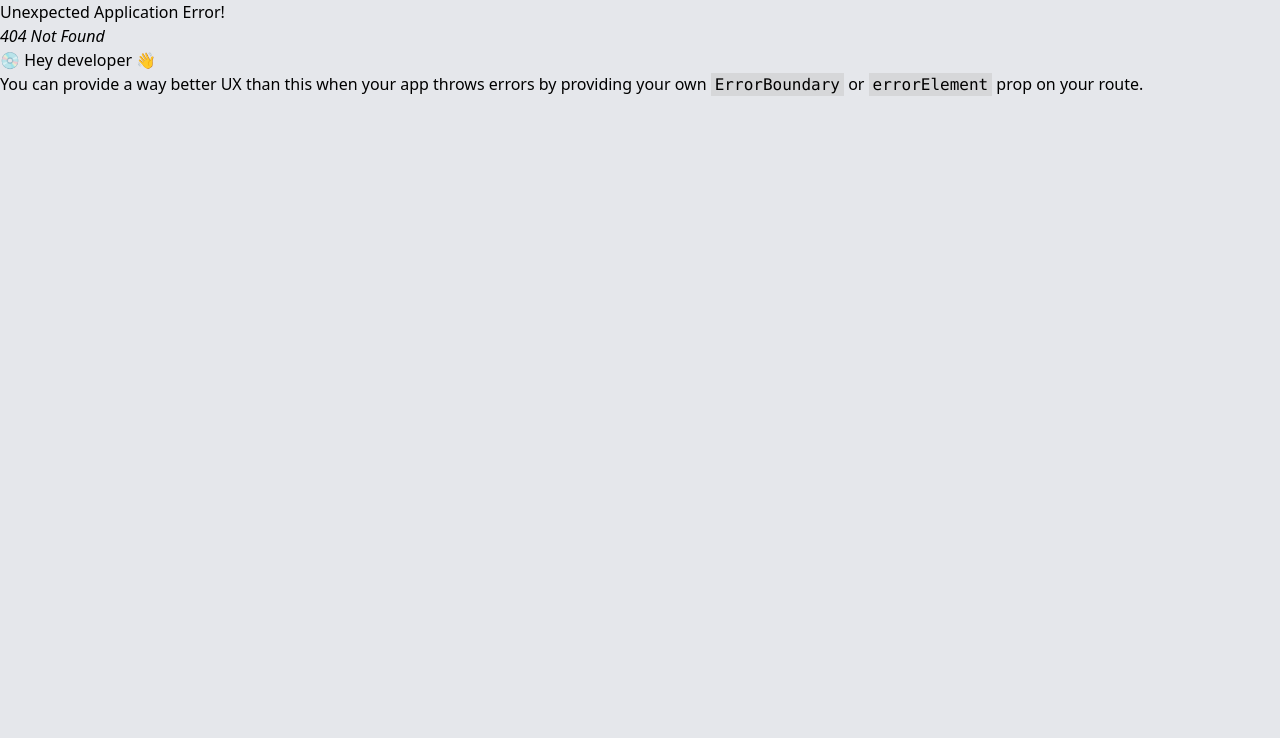
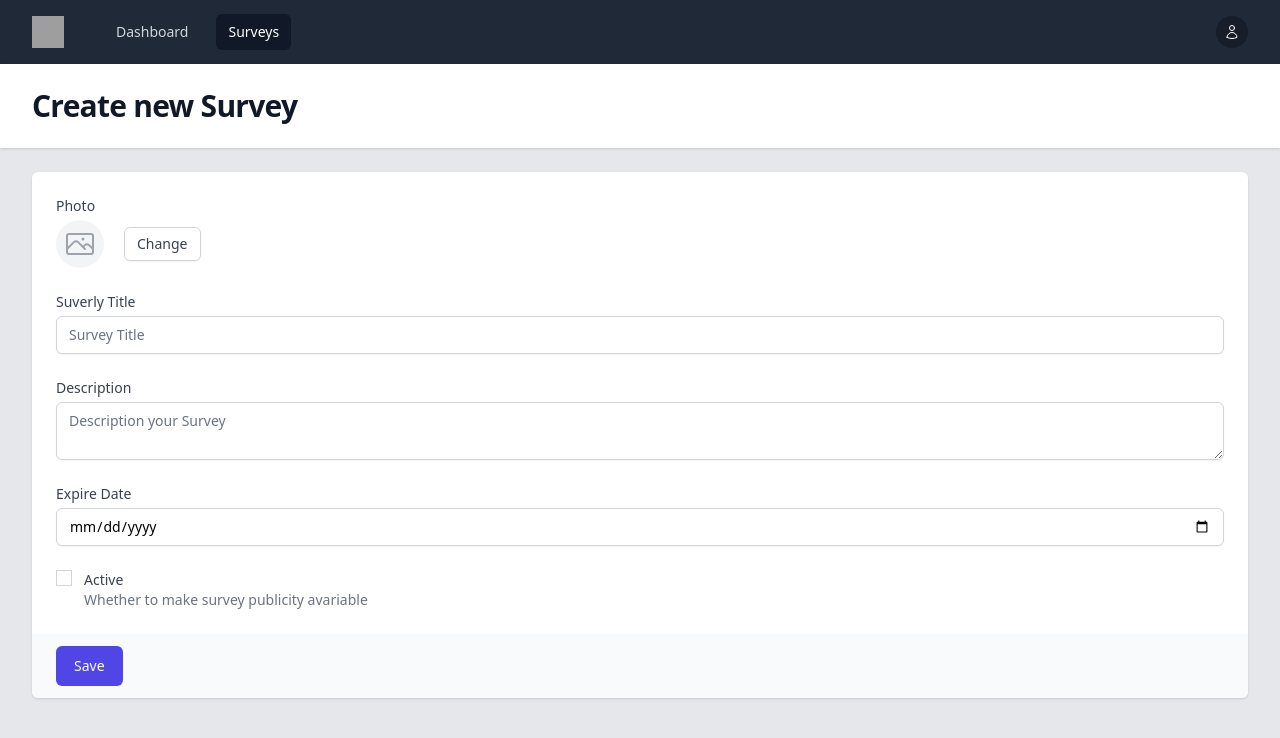
Before and after one commit to rvaldez20/laravel-react-app, a React (Vite) app in the folder react/: page /surveys/create in a window 1280 px wide. Before the commit this address had no page. Shown: the top 738 px of the page. Built offline with nearby package versions, Linux system fonts and the light colour scheme; grey boxes are pictures that could not be loaded.

Commit message:
[ADD] create form surveyView for create new survey

```diff
--- a/react/src/contexts/ContextProvider.jsx
+++ b/react/src/contexts/ContextProvider.jsx
@@ -11,8 +11,8 @@
 const tmpSurveys = [
   {
     "id": 1,
-    "image_url": "https:\/\/scontent.fpbc5-1.fna.fbcdn.net\/v\/t39.30808-6\/348275970_264214076164485_1989121206329033921_n.jpg?_nc_cat=104&ccb=1-7&_nc_sid=5f2048&_nc_ohc=qc224St6h7UAX-bu2Yt&_nc_ht=scontent.fpbc5-1.fna&oh=00_AfAmQ_c2hwElnl331iXZVT3KTszrKRQ6VdUpGZ5HuweZHA&oe=652C268F",
-    "title": "TheCodeholic YouTube channel",
+    "image_url": "https:\/\/w7.pngwing.com\/pngs\/854\/555\/png-transparent-vue-js-hd-logo-thumbnail.png",
+    "title": "thecodeholic-youtube-channel",
     "slug": "thecodeholic-youtube-channel",
     "status": true,
     "description": "My name is Zura.<br>I am Web Developer with 9+ years of experience, free educational content creator, CTO, Lecturer and father of two wonderful daughters.<br><br>The purpose of the channel is to share my several years of experience with beginner developers.<br>Teach them what I know and make my experience as a lesson for others.",
--- a/react/src/router.jsx
+++ b/react/src/router.jsx
@@ -6,6 +6,7 @@
 import Surveys from './views/Surveys';
 import Login from './views/Login';
 import Signup from './views/Signup';
+import SurveyView from './views/SurveyView';
 
 
 const router = createBrowserRouter([
@@ -24,6 +25,10 @@
       {
         path: '/surveys',
         element: <Surveys />
+      },
+      {
+        path: '/surveys/create',
+        element: <SurveyView />
       },
     ]
   },
--- /dev/null
+++ b/react/src/views/SurveyView.jsx
@@ -0,0 +1,169 @@
+import { useState } from "react";
+import { PhotoIcon } from '@heroicons/react/24/outline';
+import PageComponent from "../components/PageComponent";
+import Tbutton from '../components/core/Tbutton';
+
+export default function SurveyView() {
+  const [survey, setSurvey] = useState({
+    title: '',
+    slug: '',
+    status: false,
+    description: '',
+    image: null,
+    image_url: null,
+    expire_date: '',
+    questions: [],
+  });
+
+  const onImageChoose = () => {
+    console.log("On image choose")
+  }
+
+  const onSubmit = (ev) => {
+    ev.preventDefault();
+    console.log(ev)
+  }
+
+  return (
+    <PageComponent title="Create new Survey">
+      <form action="#" method="POST" onSubmit={onSubmit}>
+        <div className="shadow sm:overflow-hidden sm:rounded-md">
+          <div className="space-y-6 bg-white px-4 py-5 sm:p-6">
+            {/* Image */}
+            <div>
+              <label htmlFor="" className="block text-sm font-medium text-gray-700">
+                Photo
+              </label>
+              <div className="mt-1 flex items-center">
+                {survey.image_url && (
+                  <img
+                    src={survey.image_url}
+                    alt=""
+                    className="w-32 h-32 object-cover"
+                  />
+                )}
+                {!survey.image_url && (
+                  <span className="flex justify-center items-center text-gray-400 h-12 w-12 overflow-hidden rounded-full bg-gray-100">
+                    <PhotoIcon className="w-8 h-8" />
+                  </span>
+                )}
+                <button className="relative ml-5 rounded-md border border-gray-300 bg-white py-2 px-3 text-sm font-medium leading-4 text-gray-700 shadow-sm hover:bg-gray-50 focus:outline-none focus:ring-2 focus:ring-indigo-500 focus:ring-offset-2"
+                >
+                  <input
+                    type="file"
+                    className="absolute left-0 top-0 right-0 bottom-0 opacity-0 cursor-pointer"
+                    onChange={onImageChoose}
+                  />
+                  Change
+                </button>
+              </div>
+            </div>
+            {/* Image */}
+
+
+            {/* Title */}
+            <div className="col-span-6 sm:col-span-3">
+              <label
+                htmlFor="title"
+                className="block text-sm font-medium text-gray-700"
+              >
+                Suverly Title
+              </label>
+              <input
+                type="text"
+                name="title"
+                id="title"
+                value={survey.title}
+                onChange={(ev) => {
+                  setSurvey({...survey, title: ev.target.value})
+                }}
+                placeholder="Survey Title"
+                className="mt-1 block w-full rounded-md border-gray-300 shadow-sm focus:border-indigo-500 focus:ring-indigo-500 sm:text-sm"
+              />
+            </div>
+            {/* Title */}
+
+
+            {/* Description */}
+            <div className="col-span-6 sm:col-span-3">
+              <label
+                htmlFor="description"
+                className="block text-sm font-medium text-gray-700"
+              >
+                Description
+              </label>
+              <textarea
+                name="description"
+                id="description"
+                value={survey.description}
+                placeholder="Description your Survey"
+                onChange={(ev) => {
+                  setSurvey({...survey, description: ev.target.value})
+                }}
+                className="mt-1 block w-full rounded-md border-gray-300 shadow-sm focus:border-indigo-500 focus:ring-indigo-500 sm:text-sm"
+              />
+            </div>
+            {/* Description */}
+
+
+            {/* Expire Date */}
+            <div className="col-span-6 sm:col-span-3">
+              <label
+                htmlFor="expire_date"
+                className="block text-sm font-medium text-gray-700"
+              >
+                Expire Date
+              </label>
+              <input
+                type="date"
+                name="expire_date"
+                id="expire_date"
+                value={survey.expire_date}
+                onChange={(ev) => {
+                  setSurvey({...survey, expire_date: ev.target.value})
+                }}
+                className="mt-1 block w-full rounded-md border-gray-300 shadow-sm focus:border-indigo-500 focus:ring-indigo-500 sm:text-sm"
+              />
+            </div>
+            {/* Expire Date */}
+
+
+            {/* Activate */}
+            <div className="flex items-start">
+              <div className="flex items-start">
+                <input
+                  type="checkbox"
+                  name="status"
+                  id="status"
+                  checked={survey.status}
+                  onChange={(ev) => {
+                    setSurvey({...survey, status: ev.target.value})
+                  }}
+                  className="h-4 w-4 rouded border-gray-300 text-indigo-600 focus:ring-indigo-500"
+                />
+              </div>
+              <div className="ml-3 text-sm">
+                <label
+                  htmlFor="comments"
+                  className="font-medium text-gray-700"
+                >
+                  Active
+                </label>
+                <p className="text-gray-500">
+                  Whether to make survey publicity avariable
+                </p>
+              </div>
+            </div>
+            {/* Activate */}
+
+          </div>
+          <div className="bg-gray-50 px-4 py-3 text-right sm:px-6">
+            <Tbutton>
+              Save
+            </Tbutton>
+          </div>
+        </div>
+      </form>
+    </PageComponent>
+  )
+}
--- a/react/src/views/Surveys.jsx
+++ b/react/src/views/Surveys.jsx
@@ -1,5 +1,7 @@
+import { PlusCircleIcon } from '@heroicons/react/24/outline';
 import PageComponent from '../components/PageComponent';
 import SurveyListItem from '../components/SurveyListItem';
+import Tbutton from '../components/core/Tbutton';
 import { useStateContext } from '../contexts/ContextProvider';
 
 
@@ -14,7 +16,15 @@
 
   return (
     <>
-      <PageComponent title="Surveys">
+      <PageComponent
+        title="Surveys"
+        buttons={(
+          <Tbutton color="green" to="/surveys/create">
+            <PlusCircleIcon  className="h-6 w-6 mr-2" />
+            Create new
+          </Tbutton>
+        )}
+      >
         <div className="grid grid-cols-1 gap-5 sm:grid-cols-2 md:grid-cols-3">
           {surveys.map(survey => (
             <SurveyListItem
```
